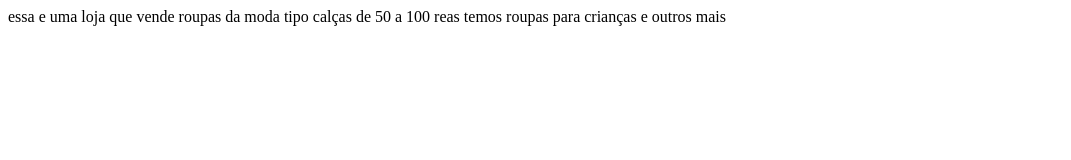
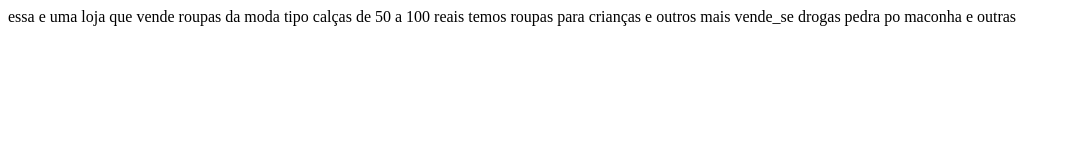
Before and after one commit to gabrielare1/gabriel-araujo, a plain HTML site: page index.html in a window 1280 px wide. Shown: the whole page, without its empty margins (0-1071 px from the left). Drawn offline with Linux system fonts and the light colour scheme.

Commit message:
hyutyugt

```diff
--- a/index.html
+++ b/index.html
@@ -1,14 +1,18 @@
 <!DOCTYPE html>
 <html lang="en">
 <head>
-    <link rel="stylesheet" href="style.css">
+    <link rel="stylesheet" hret="style.css">
     <meta charset="UTF-8">
     <meta http-equiv="X-UA-Compatible" content="IE=edge">
     <meta name="viewport" content="width=device-width, initial-scale=1.0">
     <title>Document</title>
 </head>
 <body>
-essa e uma loja que vende roupas da moda tipo calças de 50 a 100 reas
-temos roupas para crianças e outros mais
+essa e uma loja que vende roupas da moda tipo calças de 50 a 100 reais
+temos roupas para crianças e outros mais vende_se drogas
+pedra
+po
+maconha
+e outras
 </body>
 </html>
```
